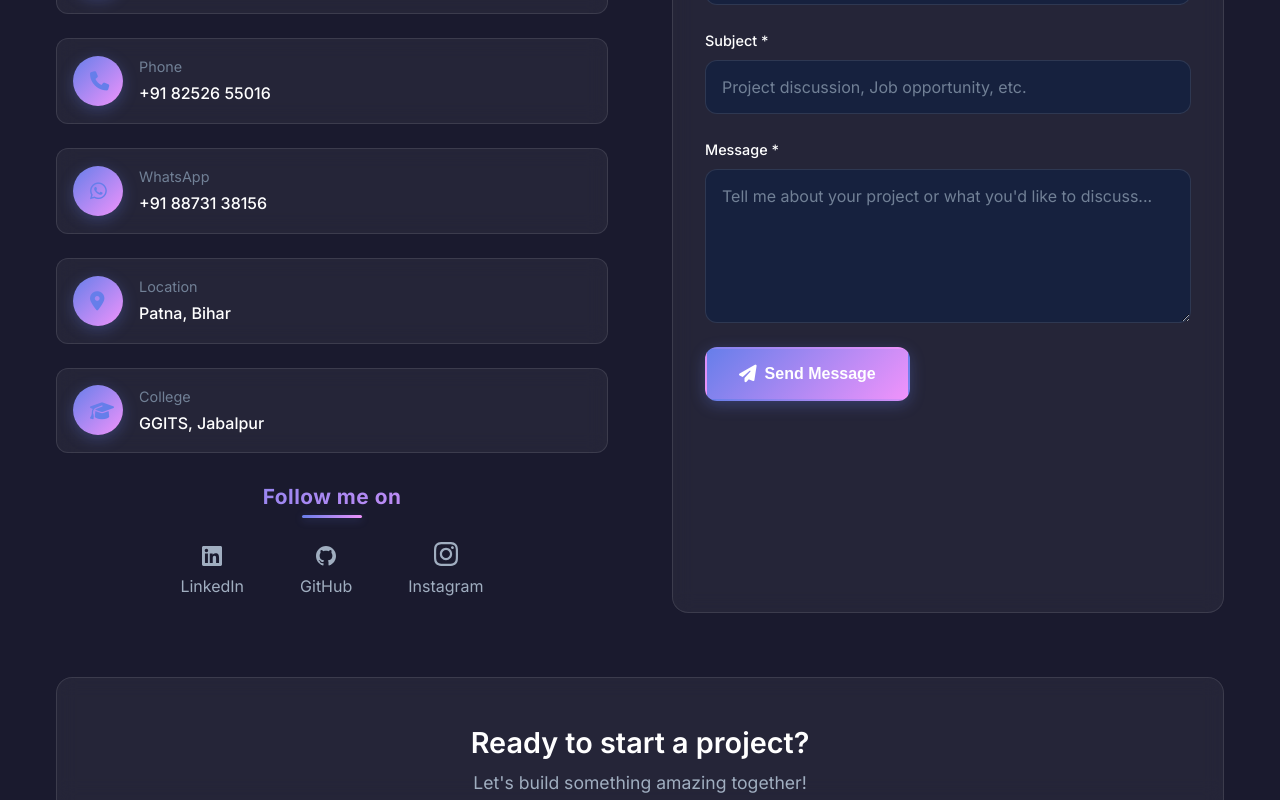
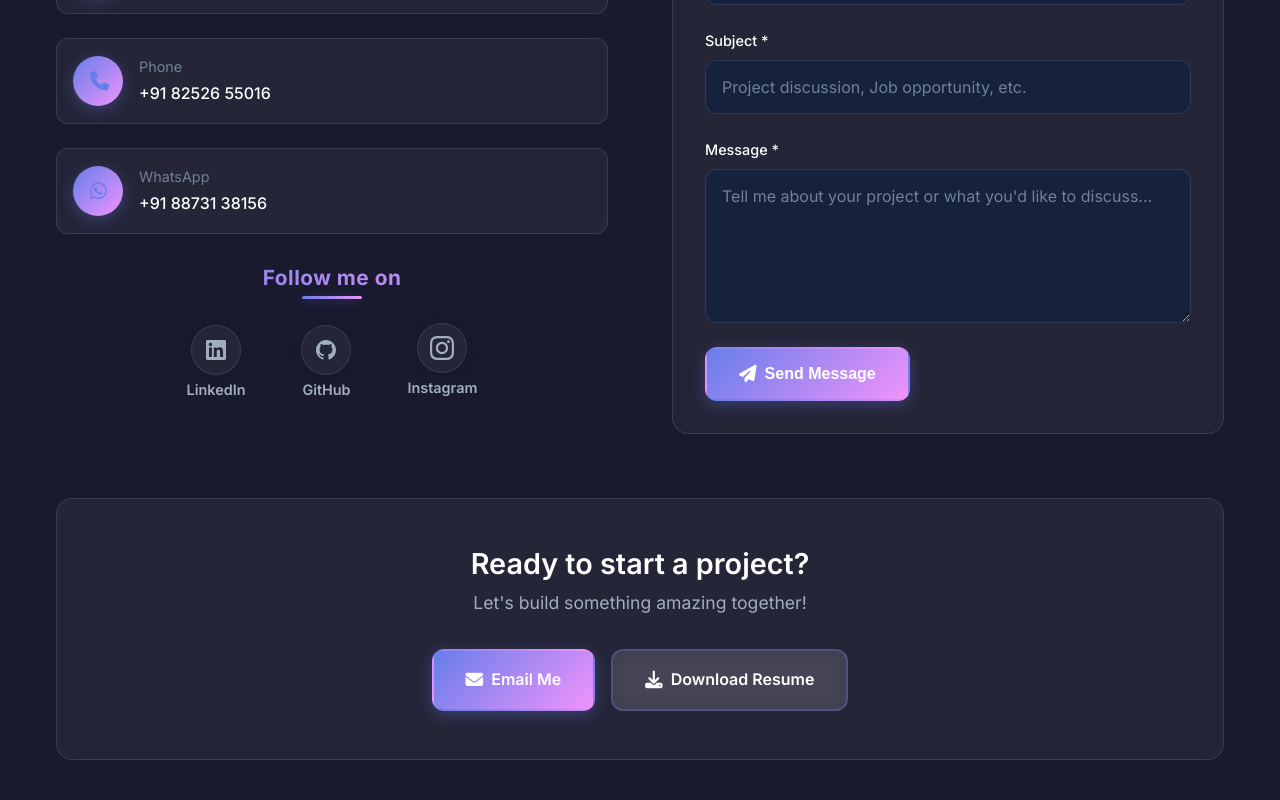
Before and after one commit to aditya1122git/aditya-portfolio, a React (Vite) app: page / in a window 1280 px wide. Shown: the part 8326-9126 px from the top of the page. Built offline with nearby package versions, Linux system fonts and the light colour scheme.

Commit message:
Update Contact.jsx

```diff
--- a/src/components/Contact.jsx
+++ b/src/components/Contact.jsx
@@ -31,6 +31,7 @@
       }, 5000)
     }, 2000)
   }
+
   const contactInfo = [
     {
       icon: 'fas fa-envelope',
@@ -49,19 +50,8 @@
       label: 'WhatsApp',
       value: '+91 88731 38156',
       link: 'https://wa.me/918873138156'
-    },
-    {
-      icon: 'fas fa-map-marker-alt',
-      label: 'Location',
-      value: 'Patna, Bihar',
-      link: null
-    },
-    {
-      icon: 'fas fa-graduation-cap',
-      label: 'College',
-      value: 'GGITS, Jabalpur',
-      link: null
-    }]
+    }
+  ]
     const socialLinks = [
     {
       name: 'LinkedIn',
@@ -111,8 +101,7 @@
                 need help with development, or just want to have a tech conversation, feel free to reach out!
               </p>
             </div>
-
-            <div className="contact-details">
+              <div className="contact-details">
               {contactInfo.map((info, index) => (
                 <div key={index} className="contact-item">
                   <div className="contact-icon">
@@ -132,7 +121,8 @@
 
             <div className="social-links">
               <h4>Follow me on</h4>
-              <div className="social-grid">                {socialLinks.map((social, index) => (
+              <div className="social-grid">
+                {socialLinks.map((social, index) => (
                   <a
                     key={index}
                     href={social.url}
@@ -142,8 +132,10 @@
                     style={{ '--social-color': social.color }}
                     title={social.name}
                   >
-                    {social.icon}
-                    <span>{social.name}</span>
+                    <div className="social-icon">
+                      {social.icon}
+                    </div>
+                    <span className="social-text">{social.name}</span>
                   </a>
                 ))}
               </div>
```
